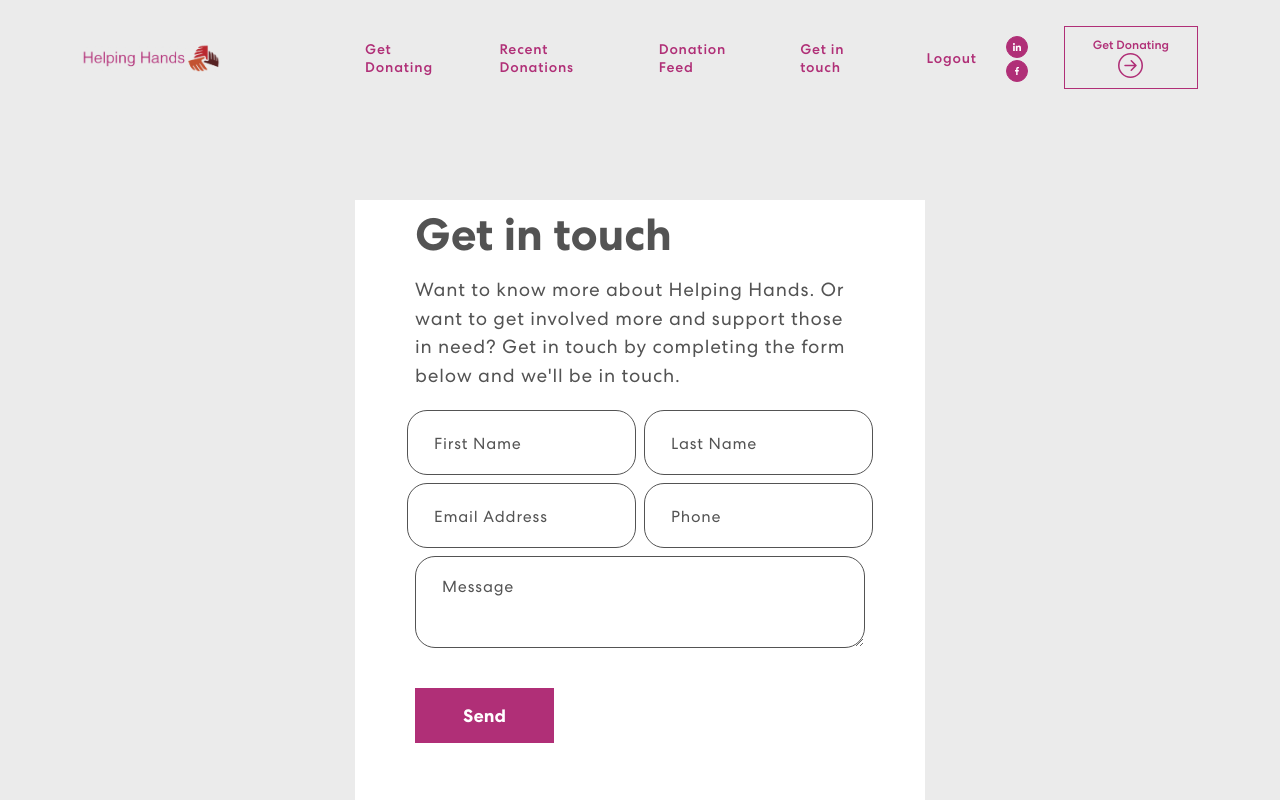
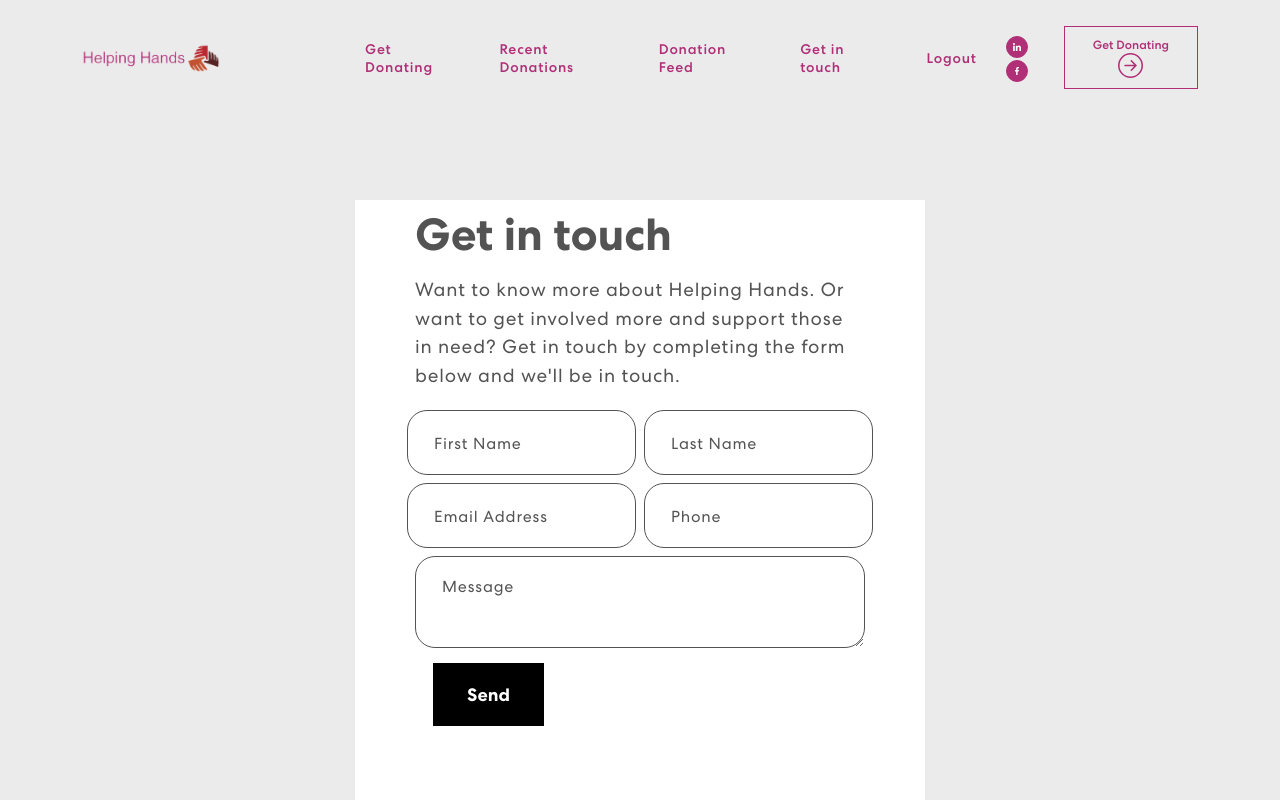
Before and after one commit to inspirewh/helpinghands, a React (Create React App) app in the folder client/: page /connect in a window 1280 px wide. Shown: the top 800 px of the page. Built offline with nearby package versions, Linux system fonts and the light colour scheme.

Commit message:
css style edits

```diff
--- a/client/src/App.css
+++ b/client/src/App.css
@@ -1174,36 +1174,14 @@ nav.navbar .navbar-toggler[aria-expanded="true"] .navbar-toggler-icon {
 }
 .userContact form button {
   font-weight: 700;
-  color: #ffffff;
-  background-color: #B02F77;
-  padding: 14px 48px;
+  color: #ffffff !important;
+  padding: 18px 34px;
   font-size: 18px;
-  margin: 25px 0 500px 0;
-  border-radius: 0;
-  position: relative;
-  transition: 0.3s ease-in-out;
+  margin-left: 18px;
+	position: relative;
+	background-color: #000000;
 }
-.userContact form button span {
-  z-index: 1;
-  position: relative;
-}
-.userContact form button:hover {
-  color: #fff;
-}
-.userContact form button::before {
-  content: "";
-  background: #000000;
-  width: 0;
-  height: 100%;
-  position: absolute;
-  top: 0;
-  left: 0;
-  z-index: 0;
-  transition: 0.3s ease-in-out;
-}
-.userContact form button:hover::before {
-  width: 100%;
-}
+
 
 
 /************ Donation Form Css ************/
@@ -1269,35 +1247,13 @@ nav.navbar .navbar-toggler[aria-expanded="true"] .navbar-toggler-icon {
 }
 .donationForm form button {
   font-weight: 700;
-  color: #ffffff;
-  background-color: #B02F77;
-  padding: 14px 48px;
+  color: #ffffff !important;
+  padding: 18px 34px;
   font-size: 18px;
-  margin: 25px 0 70px 0;
-  border-radius: 0;
-  position: relative;
-  transition: 0.3s ease-in-out;
-}
-.donationForm form button span {
-  z-index: 1;
-  position: relative;
-}
-.donationForm form button:hover {
-  color: #fff;
-}
-.donationForm form button::before {
-  content: "";
-  background: #000000;
-  width: 0;
-  height: 100%;
-  position: absolute;
-  top: 0;
-  left: 0;
-  z-index: 0;
-  transition: 0.3s ease-in-out;
-}
-.donationForm form button:hover::before {
-  width: 100%;
+  margin-left: 18px;
+  margin: 15px 15px !important;
+	position: relative;
+	background-color: #000000;
 }
 
 /************ Footer Css ************/
--- a/client/src/components/user/UserContact.js
+++ b/client/src/components/user/UserContact.js
@@ -1,10 +1,12 @@
 import React, { useRef, useState } from 'react';
+import { useNavigate } from 'react-router-dom';
 import emailjs from 'emailjs-com';
 import { validateEmail } from '../../utils/validateEmail';
 // import BaseLayout from "../layouts/BaseLayout";
 import { Col, Container, Row } from "react-bootstrap";
 
 export const UserChat = () => {
+    const navigate = useNavigate();
     const form = useRef();
     const [email, setEmail] = useState('');
 
@@ -24,7 +26,9 @@ export const UserChat = () => {
         }, (error) => {
             console.log(error.text);
         });
-        alert("email sent!, I will be in touch :)");
+        navigate("/dashboard");
+
+
     };
 
     return (
@@ -50,7 +54,7 @@ export const UserChat = () => {
                                 </Col>
                                 <Col>
                                     <textarea row="6" name="user_message" placeholder= "Message" required= {true} />
-                                    <button type="submit" id="submitButton" value="Send" placeholder='Enter Your Message Here' required= {true} >Send</button>
+                                    <button to='/dashboard' type="submit" id="submitButton" value="Send" placeholder='Enter Your Message Here' required= {true} >Send</button>
                                 </Col>
                             </Row>
                         </form>
```
